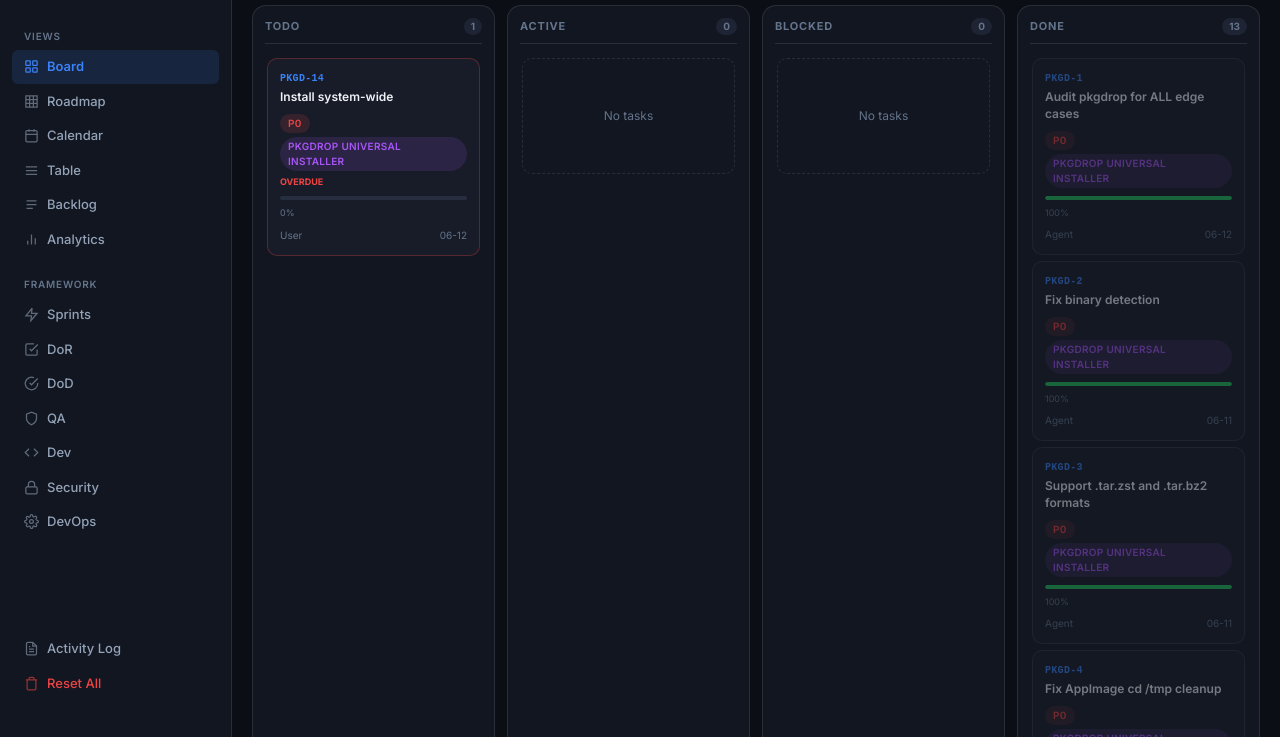
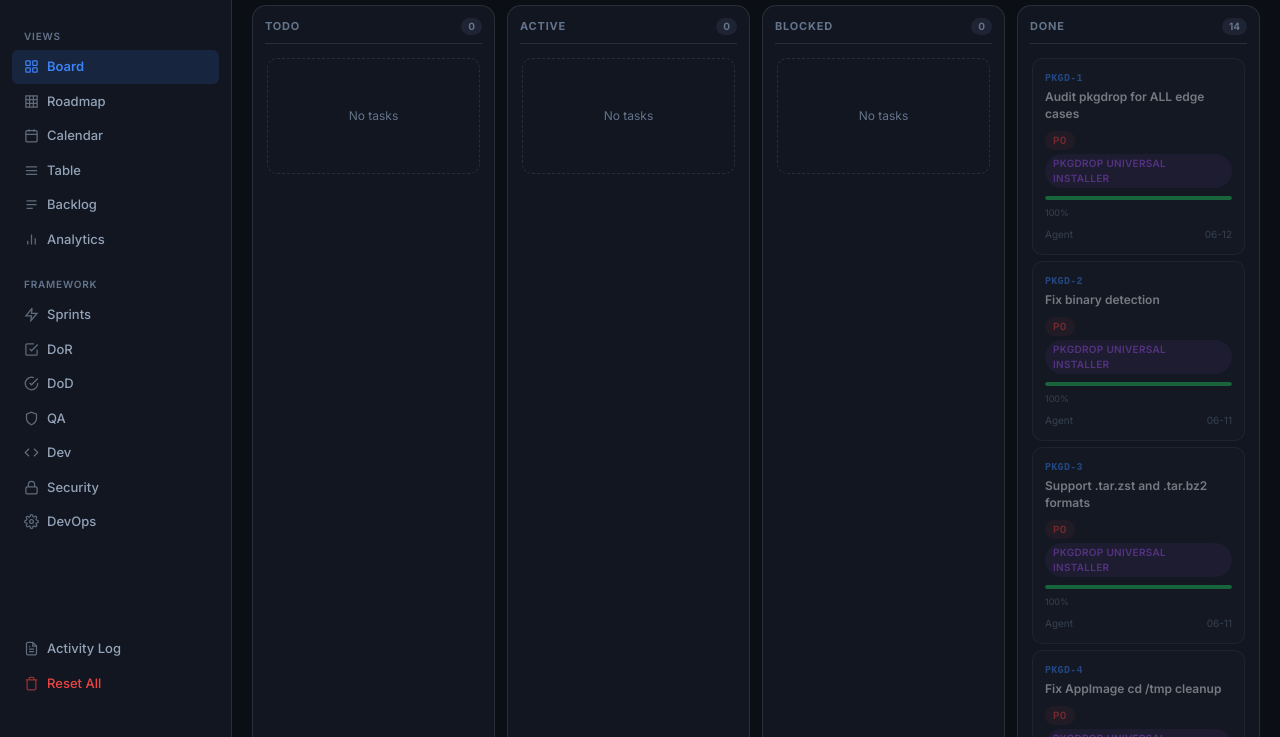
Before and after one commit to theyonecodes/pkgdrop, a plain HTML site: page docs/index.html in a window 1280 px wide. Shown: the part 63-800 px from the top of the page. Drawn offline with Linux system fonts and the light colour scheme.

Commit message:
chore: mark installation complete

```diff
--- a/docs/index.html
+++ b/docs/index.html
@@ -1230,7 +1230,7 @@ const UI = {
             { id: 'PKGD-11', title: 'Fix grep/find for set -e', status: 'done', priority: 'p0', epicId: 'E-pkgdrop', featId: 'F-edge', owner: 'Agent', start: '2026-06-11', end: '2026-06-11', ac: 'Use || true or || continue', checklist: [{ text: 'Fix find pipelines', done: true }, { text: 'Fix grep patterns', done: true }] },
             { id: 'PKGD-12', title: 'Run full test suite', status: 'done', priority: 'p0', epicId: 'E-pkgdrop', featId: 'F-pkg', owner: 'Agent', start: '2026-06-11', end: '2026-06-12', ac: 'All 23/23 tests passing', checklist: [{ text: 'Run unit tests', done: true }, { text: 'Run integration tests', done: true }, { text: 'Verify 23/23 pass', done: true }] },
             { id: 'PKGD-13', title: 'Push to GitHub & AUR', status: 'done', priority: 'p0', epicId: 'E-pkgdrop', featId: 'F-pkg', owner: 'Agent', start: '2026-06-12', end: '2026-06-12', ac: 'Commits pushed to GitHub and AUR', checklist: [{ text: 'Commit and push GitHub', done: true }, { text: 'Push to AUR', done: true }] },
-            { id: 'PKGD-14', title: 'Install system-wide', status: 'todo', priority: 'p0', epicId: 'E-pkgdrop', featId: 'F-pkg', owner: 'User', start: '2026-06-12', end: '2026-06-12', ac: 'Approve pkexec dialog or run `sudo pacman -S pkgdrop`', checklist: [{ text: 'Approve pkexec OR run pacman reinstall', done: false }] }
+            { id: 'PKGD-14', title: 'Install system-wide', status: 'done', priority: 'p0', epicId: 'E-pkgdrop', featId: 'F-pkg', owner: 'User', start: '2026-06-12', end: '2026-06-12', ac: 'pkgdrop 3.0.0 installed via yay', checklist: [{ text: 'Approved pkexec OR ran pacman reinstall', done: true }] }
         ];
         Store.state.logs = [
             { id: 1, time: '2026-06-12T10:00:00Z', action: 'TASK_COMPLETED', taskId: 'PKGD-1', detail: 'Audit pkgdrop for ALL edge cases', agent: 'agent-01' },
@@ -1245,7 +1245,8 @@ const UI = {
             { id: 10, time: '2026-06-12T15:00:00Z', action: 'TASK_COMPLETED', taskId: 'PKGD-10', detail: 'Add path traversal protection', agent: 'agent-01' },
             { id: 11, time: '2026-06-12T15:30:00Z', action: 'TASK_COMPLETED', taskId: 'PKGD-11', detail: 'Fix grep/find for set -e', agent: 'agent-01' },
             { id: 12, time: '2026-06-12T16:00:00Z', action: 'TASK_COMPLETED', taskId: 'PKGD-12', detail: 'Run full test suite - 23/23 passing', agent: 'agent-01' },
-            { id: 13, time: '2026-06-12T16:30:00Z', action: 'TASK_COMPLETED', taskId: 'PKGD-13', detail: 'Push to GitHub & AUR', agent: 'agent-01' }
+            { id: 13, time: '2026-06-12T16:30:00Z', action: 'TASK_COMPLETED', taskId: 'PKGD-13', detail: 'Push to GitHub & AUR', agent: 'agent-01' },
+            { id: 14, time: '2026-06-14T00:00:00Z', action: 'TASK_COMPLETED', taskId: 'PKGD-14', detail: 'Install system-wide via yay', agent: 'user' }
         ];
         Store.state.sprint = { name: 'pkgdrop v3.0.0 - Edge Case Fix', start: '2026-06-12', end: '2026-06-12' };
         Store.state.checklists = Store.getDefaultChecklists();
```
Also changed, not shown: index.html (+3 -2 lines).
